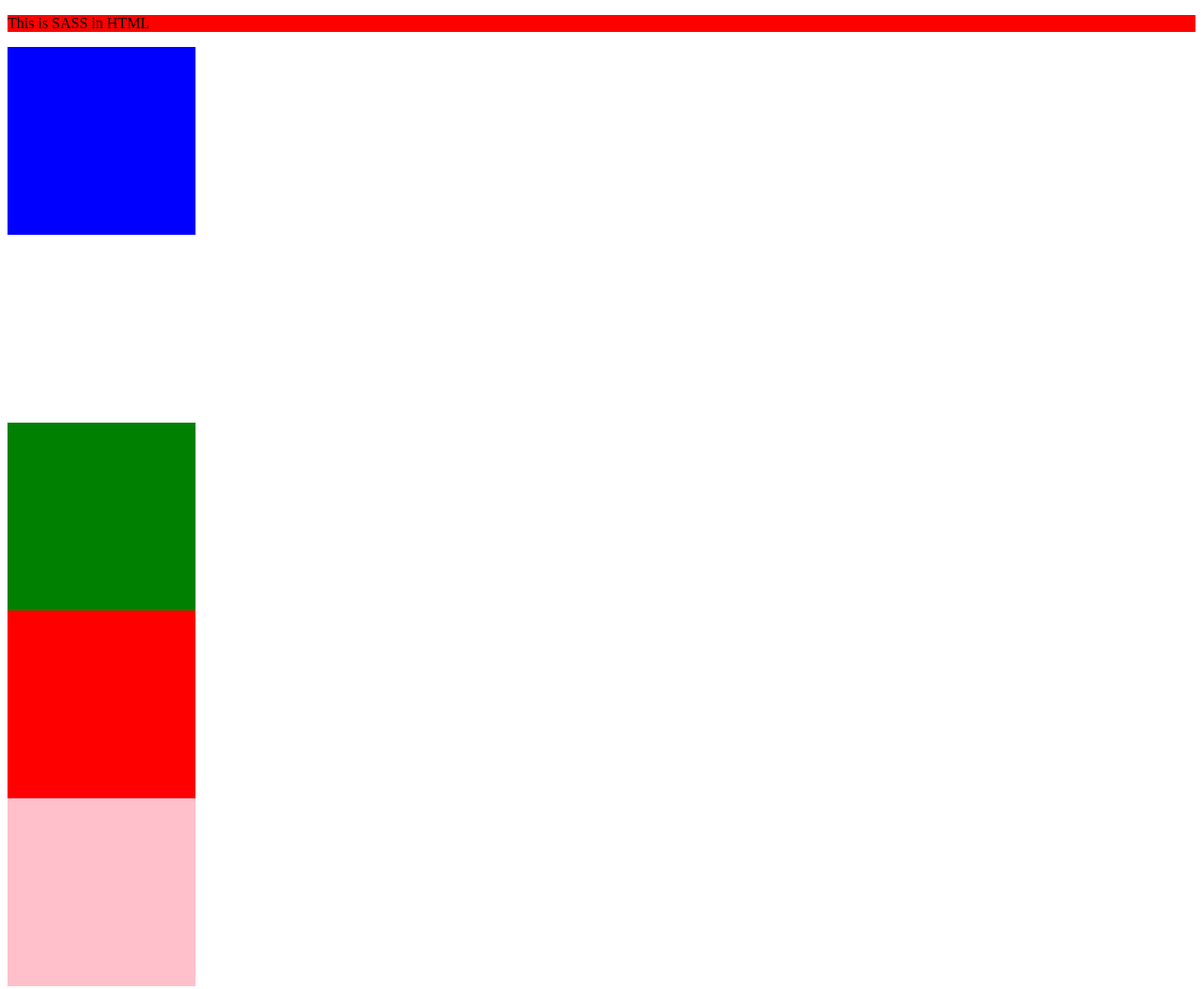
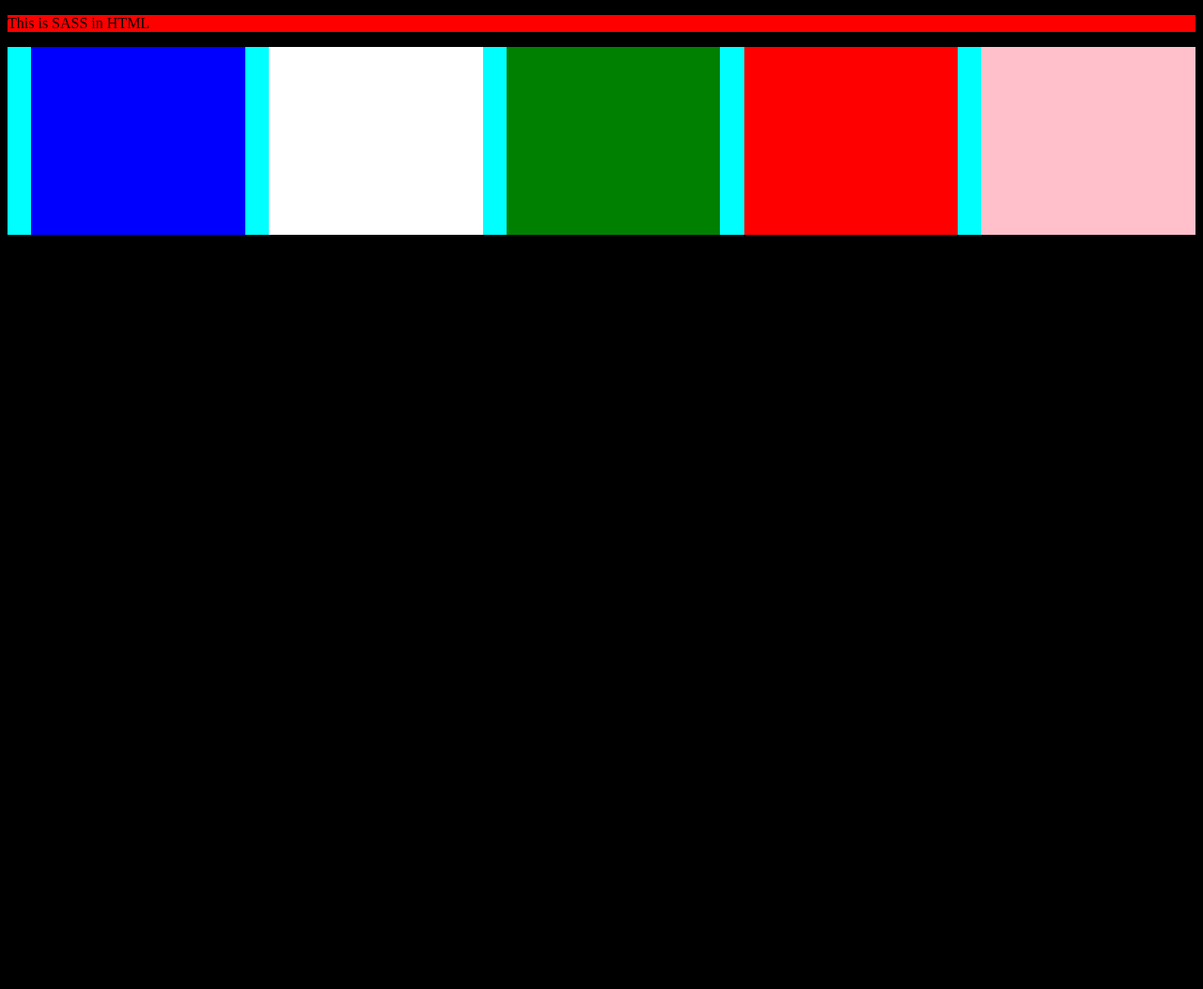
Before and after one commit to Vera25-O/forms, a plain HTML site: page index.html in a window 1280 px wide. Shown: the whole page at 94% size. After the commit the page ends 800 px from the top, so only its background shows below. Drawn offline with Linux system fonts and the light colour scheme.

Commit message:
styled the divs in index.html through index.scss

```diff
--- a/form.css
+++ b/form.css
@@ -1,4 +1,16 @@
 div {
     height: 200px;
-    width: 200px;
+    width: 18%;
+    display: flex;
+    margin-left: 2%;
   }
+
+  .row{
+    width: 100%;
+    background-color: aqua;
+    margin-left: 0%;
+  }
+
+  body{
+    background-color: black;
+  }
--- a/index.html
+++ b/index.html
@@ -7,11 +7,13 @@
 <html>
 <body>
     <p>This is SASS in HTML</p>
+    <div class="row">
 <div class="blue-bg"></div>
 <div class="white-bg"></div>
 <div class="green-bg"></div>
 <div class="red-bg"></div>
 <div class="pink-bg"></div>
+</div>
 
 </body>
 
```
